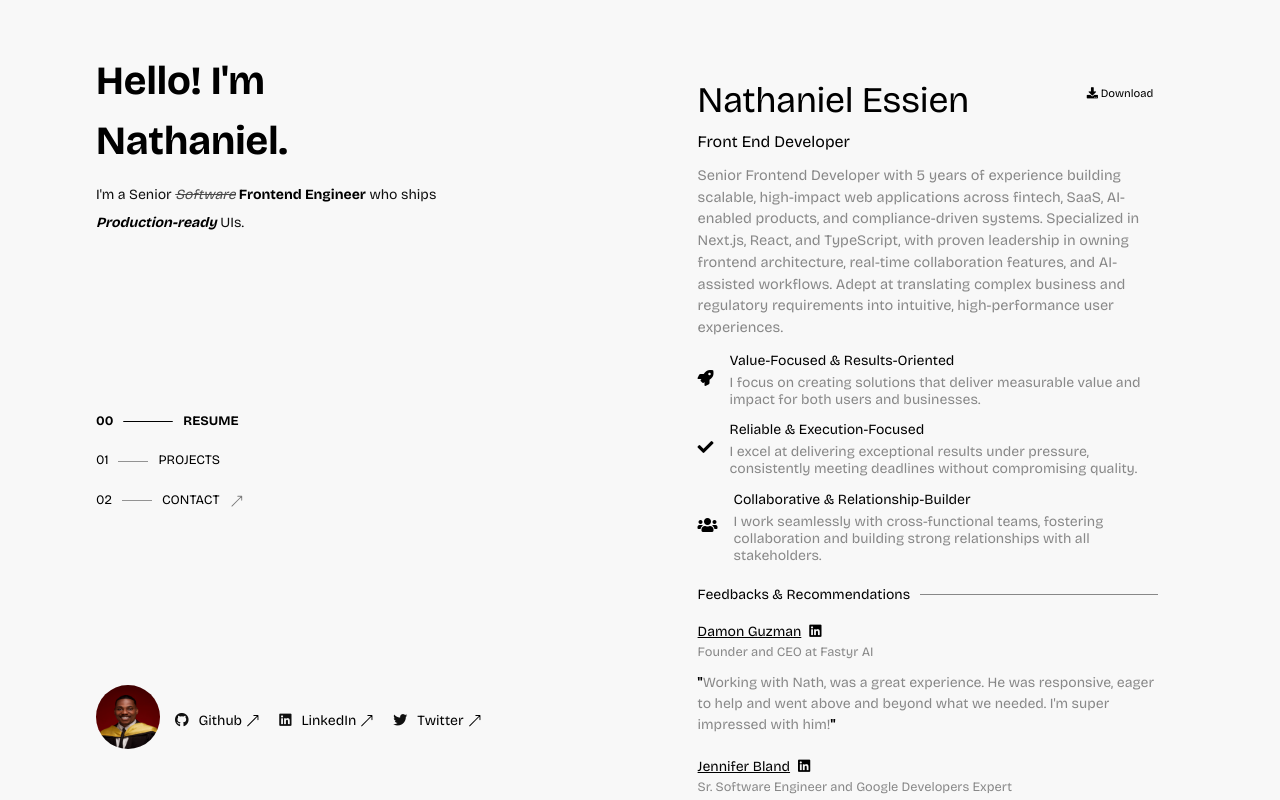
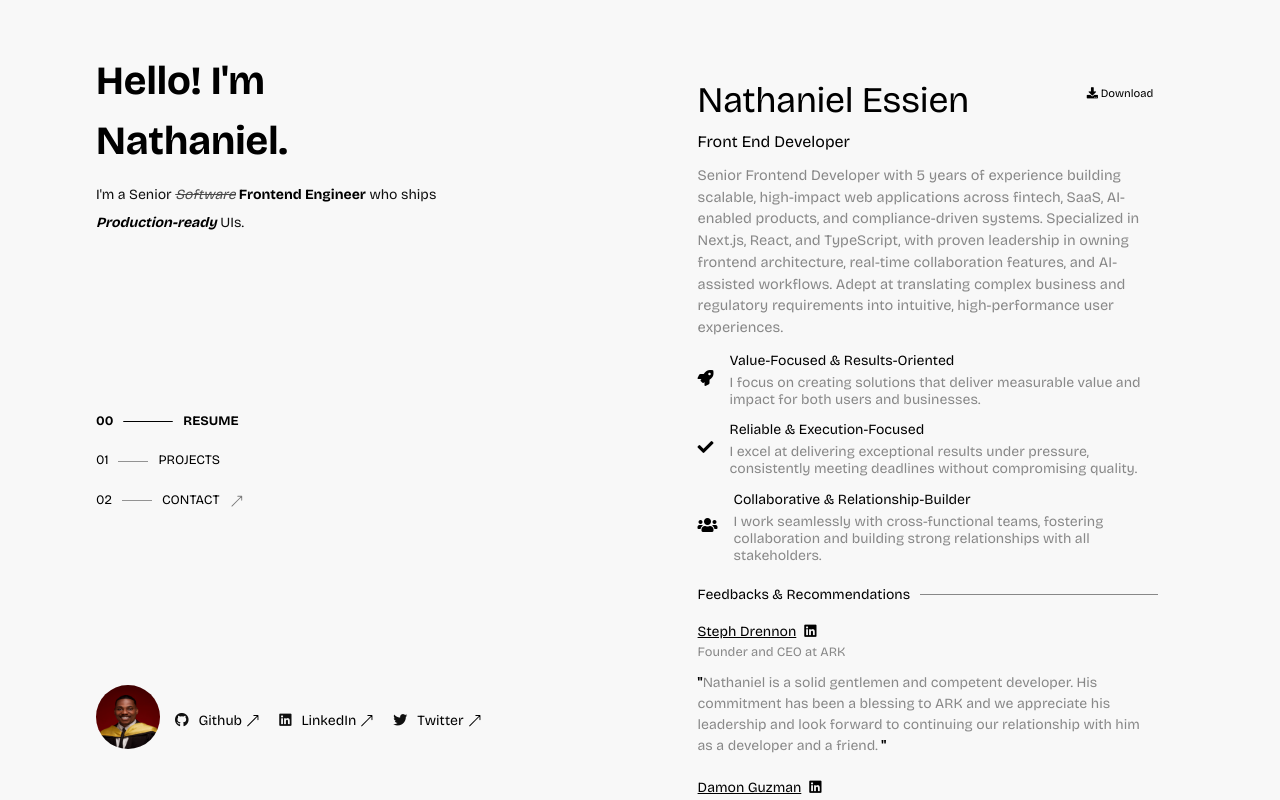
Before and after one commit to Nathaniyell/snr-frontend-portfolio, a React (Vite) app: page / in a window 1280 px wide. Built offline with nearby package versions, Linux system fonts and the light colour scheme.

Commit message:
Add new recommendation from Steph Drennon in resume.ts: include feedback on Nathaniel's leadership and contributions at ARK.

```diff
--- a/src/data/resume.ts
+++ b/src/data/resume.ts
@@ -213,6 +213,14 @@ const hobbies = ['Music', 'Gaming'];
 const recommendations: Recommendation[] = [
     {
         user: {
+            name: 'Steph Drennon',
+            role: 'Founder and CEO at ARK',
+            linkedInUrl: 'https://www.linkedin.com/in/vancouverbeliever/'
+        },
+        feedback: 'Nathaniel is a solid gentlemen and competent developer. His commitment has been a blessing to ARK and we appreciate his leadership and look forward to continuing our relationship with him as a developer and a friend. '
+    },
+    {
+        user: {
             name: 'Damon Guzman',
             role: 'Founder and CEO at Fastyr AI',
             linkedInUrl: 'https://www.linkedin.com/in/damon-guzman-40aa5b198'
```
